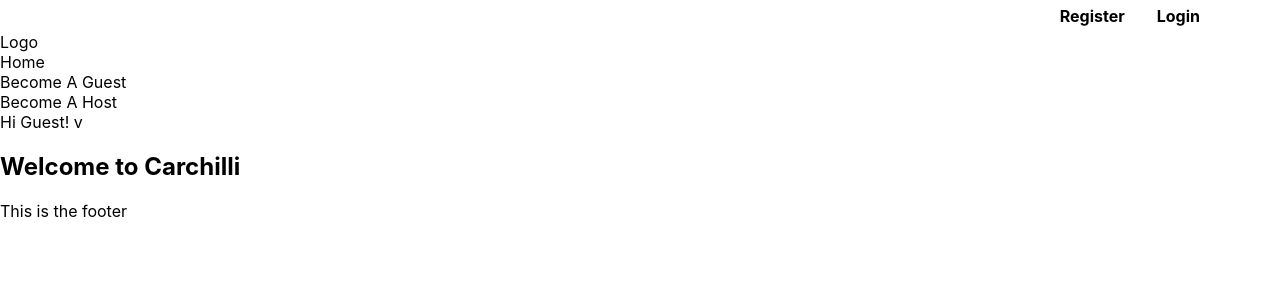
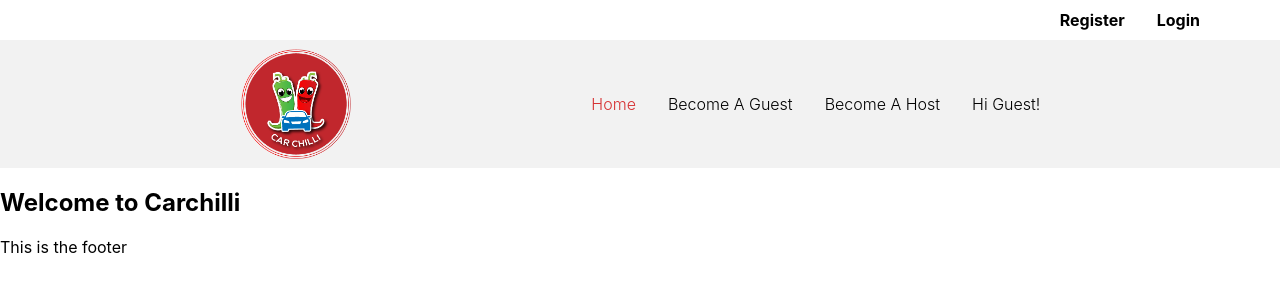
Before and after one commit to hasithmeth/carchilli, a Next.js app: page / in a window 1280 px wide. Shown: the top 300 px of the page. Built offline with nearby package versions, Linux system fonts and the light colour scheme.

Commit message:
Main nacigator added

```diff
--- a/components/Header.js
+++ b/components/Header.js
@@ -1,9 +1,13 @@
 import Link from "next/link";
+import Image from "next/image";
+import { useRouter } from "next/router";
 import styles from "@/styles/Header.module.css";
+import logo from "../public/assets/Logo-File-Old.png";
 
 export default function Header() {
+	const router = useRouter();
 	return (
-		<header className={ styles.header }>
+		<header>
 			<div className={ styles.loginBar }>
 				<Link href={ "/register" }>
 					<a className={ styles.loginText }>Register</a>
@@ -12,12 +16,32 @@ export default function Header() {
 					<a className={ styles.loginText }>Login</a>
 				</Link>
 			</div>
-			<div>
-				<div>Logo</div>
-				<div>Home</div>
-				<div>Become A Guest</div>
-				<div>Become A Host</div>
-				<div>Hi Guest! v</div>
+			<div className={ styles.header }>
+				<div className={ styles.logo }>
+					<Image src={ logo } alt={ "Carchilli Logo" }/>
+				</div>
+				<div className={ styles.menu }>
+					<Link href={ "/" }>
+						<a className={ router.route === "/" ?
+							styles.selectedMenuTextFirstItem :
+							styles.menuTextFirstItem }>Home</a>
+					</Link>
+					<Link href={ "/becomeGuest" }>
+						<a className={ router.route === "/becomeGuest" ?
+							styles.selectedMenuText :
+							styles.menuText }>Become A Guest</a>
+					</Link>
+					<Link href={ "/becomeHost" }>
+						<a className={ router.route === "/becomeHost" ?
+							styles.selectedMenuText :
+							styles.menuText }>Become A Host</a>
+					</Link>
+					<Link href={ "/guestWelcome" }>
+						<a className={ router.route === "/guestWelcome" ?
+							styles.selectedMenuText :
+							styles.menuText }>Hi Guest!</a>
+					</Link>
+				</div>
 			</div>
 		</header>
 	);
--- a/styles/Header.module.css
+++ b/styles/Header.module.css
@@ -1,17 +1,52 @@
 .header {
-
+    height: 8rem;
+    display: flex;
+    flex-direction: row;
+    background: #F2F2F2;
+    justify-content: space-evenly;
+    align-items: center;
 }
 
 .loginBar {
-    height: 2rem;
-    padding-right: 5rem;
     display: flex;
-    margin: auto;
     justify-content: flex-end;
     align-items: center;
+    height: 2.5rem;
+    padding-right: 5rem;
 }
 
 .loginText {
     font-weight: bold;
     padding-left: 2rem;
 }
+
+.menu {
+    display: flex;
+    flex-direction: row;
+    align-items: center;
+    justify-content: center;
+    font-weight: 300;
+}
+
+.menuText {
+    padding-left: 2rem;
+}
+
+.menuTextFirstItem {
+    padding-left: 0;
+}
+
+.selectedMenuText {
+    padding-left: 2rem;
+    color: #D63132;
+}
+
+.selectedMenuTextFirstItem {
+    color: #D63132;
+}
+
+.logo {
+    display: flex;
+    height: 7rem;
+    width: 7rem;
+}
```
Also changed, not shown: pages/becomeGuest.js (added, +11 -0 lines), pages/becomeHost.js (added, +11 -0 lines), pages/guestWelcome.js (added, +11 -0 lines), public/assets/Logo-File-Old.png (added).
